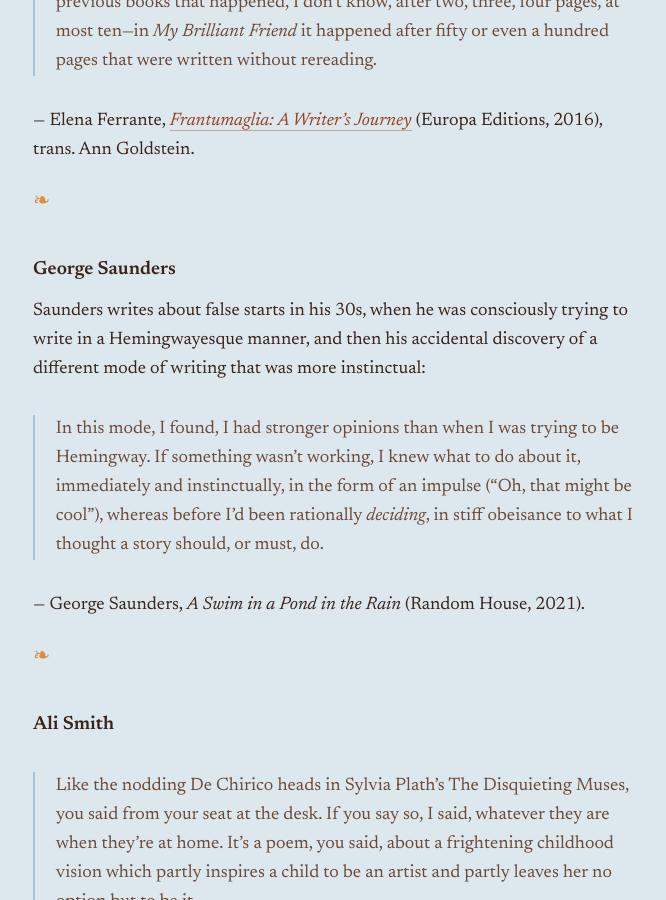
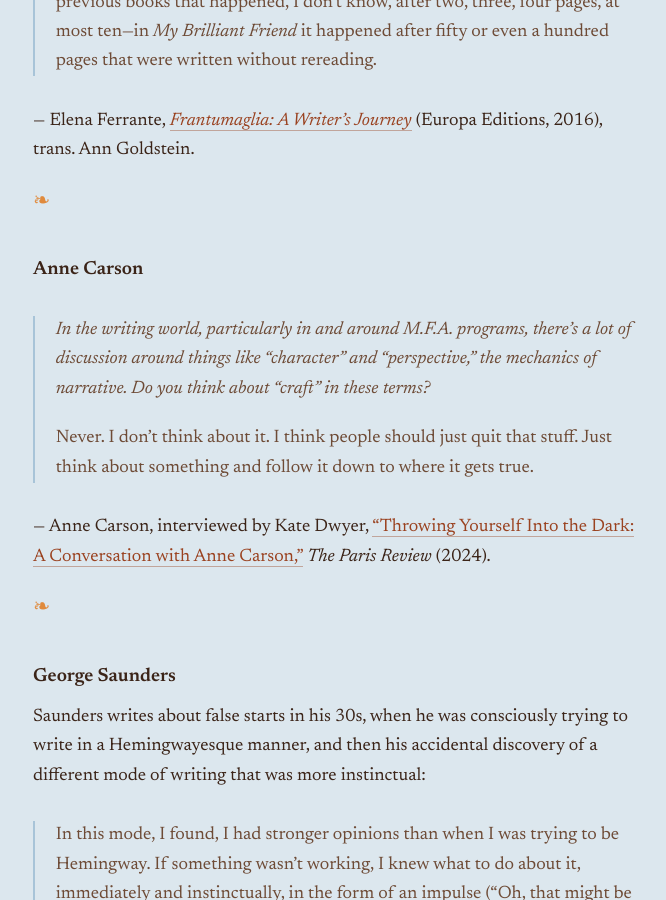
Before and after one commit to lauramoorewrites-del/treasury, a Jekyll site: the page built from _pages/my-theory-of-art-and-craft.md, in a window 1280 px wide and 900 px high, scrolled down 13616 px. Shown: the whole window, without its empty margins (301-967 px from the left). Built offline with Jekyll 4.4.1, drawn with Linux system fonts in a browser that asks for light colours.

Commit message:
Add Anne Carson (Paris Review, 2024) to Art section of art and craft entry
Co-Authored-By: Claude Opus 5.5 (1M context) <noreply@anthropic.com>

```diff
--- a/_pages/my-theory-of-art-and-craft.md
+++ b/_pages/my-theory-of-art-and-craft.md
@@ -266,6 +266,16 @@ To her, Elena Ferrante's best storytelling ocurrs when she is "as if taking dict
 
 <p class="fleuron" aria-hidden="true">❧</p>
 
+### Anne Carson
+
+> *In the writing world, particularly in and around M.F.A. programs, there’s a lot of discussion around things like “character” and “perspective,” the mechanics of narrative. Do you think about “craft” in these terms?*
+>
+> Never. I don’t think about it. I think people should just quit that stuff. Just think about something and follow it down to where it gets true.
+
+— Anne Carson, interviewed by Kate Dwyer, [“Throwing Yourself Into the Dark: A Conversation with Anne Carson,”](https://www.theparisreview.org/blog/2024/04/17/throwing-yourself-into-the-dark-a-conversation-with-anne-carson/) *The Paris Review* (2024).
+
+<p class="fleuron" aria-hidden="true">❧</p>
+
 ### George Saunders
 
 Saunders writes about false starts in his 30s, when he was consciously trying to write in a Hemingwayesque manner, and then his accidental discovery of a different mode of writing that was more instinctual:
```
